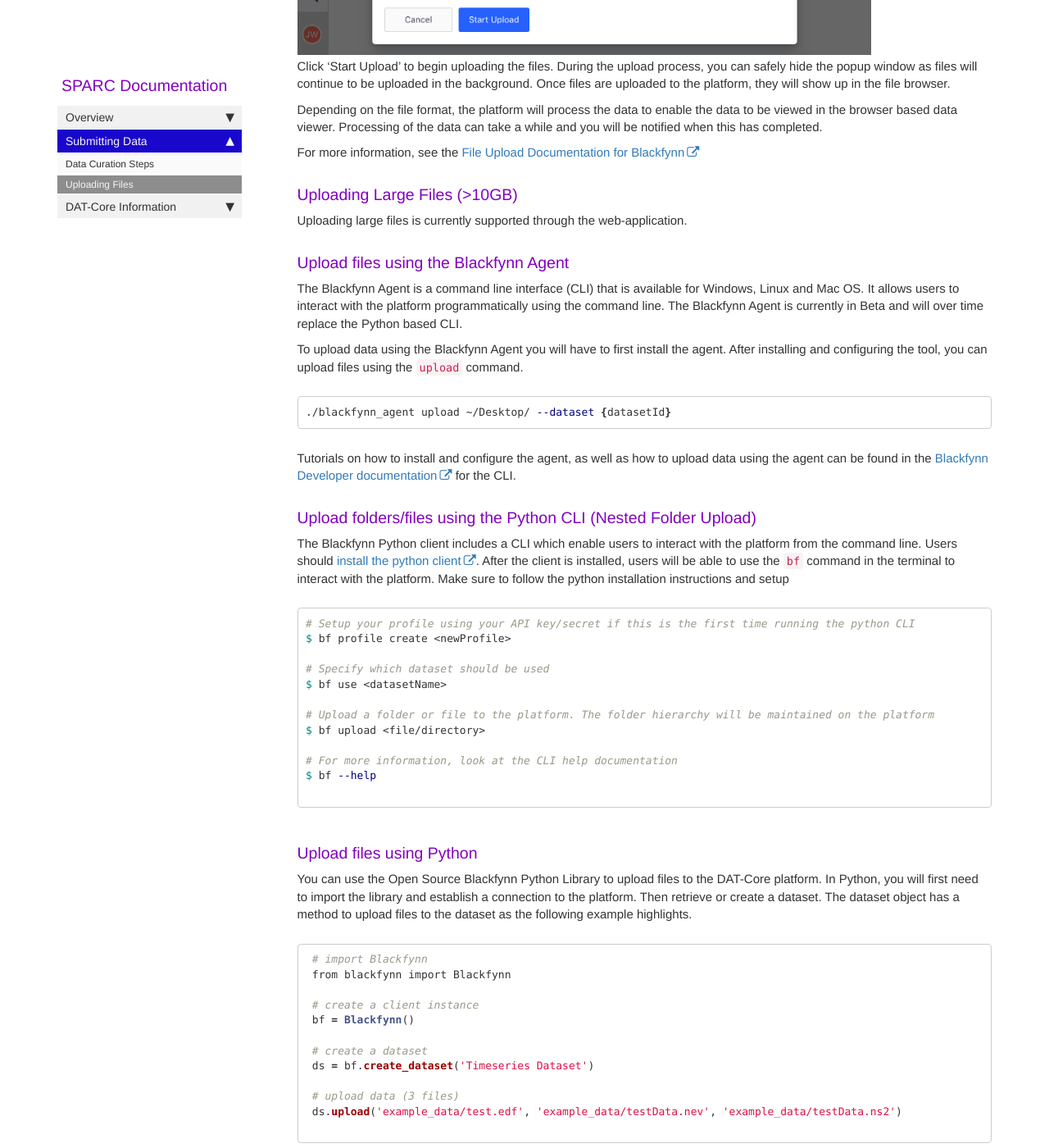
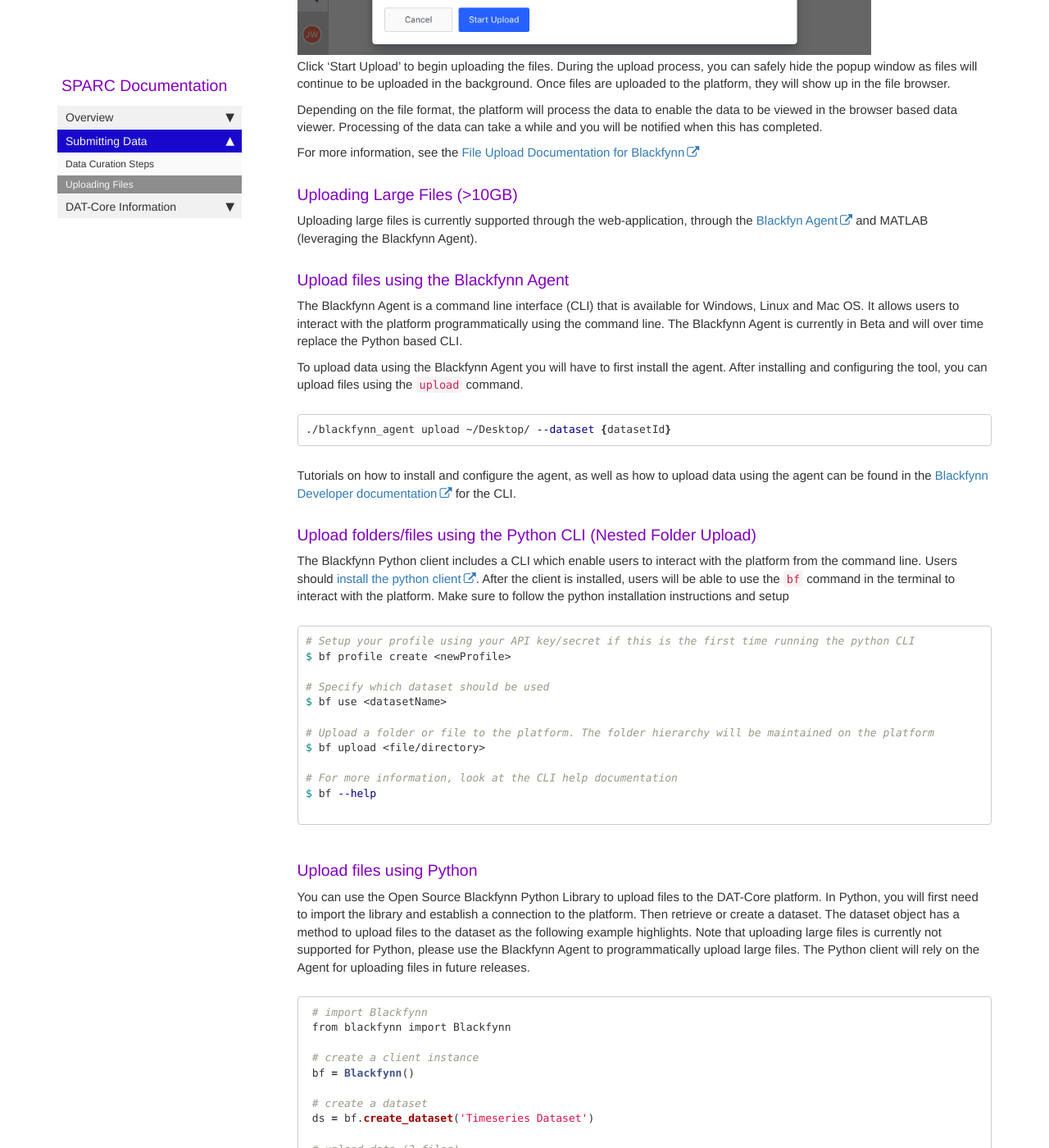
Before and after one commit to tgbugs/docs.sparc.science, a Jekyll site: the page built from pages/dat_core/file_upload_dat_core.md, in a window 1280 px wide and 1400 px high, scrolled down 1915 px. Shown: the whole window at 82% size. Built offline with Jekyll 4.4.1, drawn with Linux system fonts in a browser that asks for light colours; nearby versions of some CDN libraries; comment, search, counter and statistics services are not loaded.

Commit message:
large file upload messaging

````diff
--- a/pages/dat_core/file_upload_dat_core.md
+++ b/pages/dat_core/file_upload_dat_core.md
@@ -35,7 +35,7 @@ Depending on the file format, the platform will process the data to enable the d
 For more information, see the [File Upload Documentation for Blackfynn](http://help.blackfynn.com/blackfynn-web-application/uploading-files-to-a-dataset)
 
 ### Uploading Large Files (>10GB)
-Uploading large files is currently supported through the web-application.
+Uploading large files is currently supported through the web-application, through the [Blackfyn Agent](https://developer.blackfynn.io/agent/index.html) and MATLAB (leveraging the Blackfynn Agent).
 
 
 ### Upload files using the Blackfynn Agent
@@ -68,7 +68,7 @@ $ bf --help
 ```
 
 ### Upload files using Python
-You can use the Open Source Blackfynn Python Library to upload files to the DAT-Core platform.  In Python, you will first need to import the library and establish a connection to the platform. Then retrieve or create a dataset. The dataset object has a method to upload files to the dataset as the following example highlights.
+You can use the Open Source Blackfynn Python Library to upload files to the DAT-Core platform.  In Python, you will first need to import the library and establish a connection to the platform. Then retrieve or create a dataset. The dataset object has a method to upload files to the dataset as the following example highlights. Note that uploading large files is currently not supported for Python, please use the Blackfynn Agent to programmatically upload large files. The Python client will rely on the Agent for uploading files in future releases.
 
 ```python
  # import Blackfynn
````
